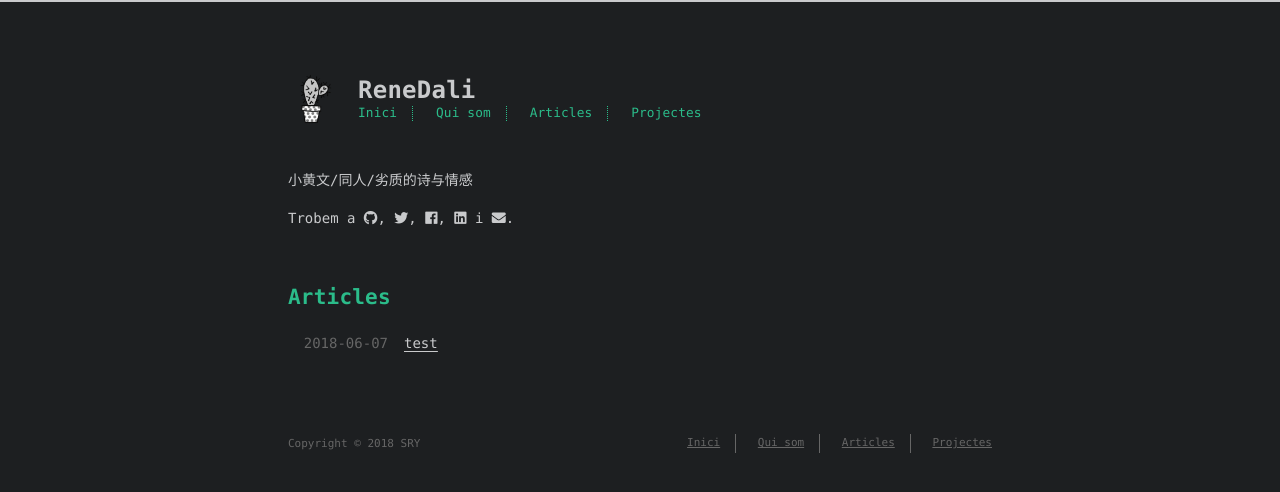
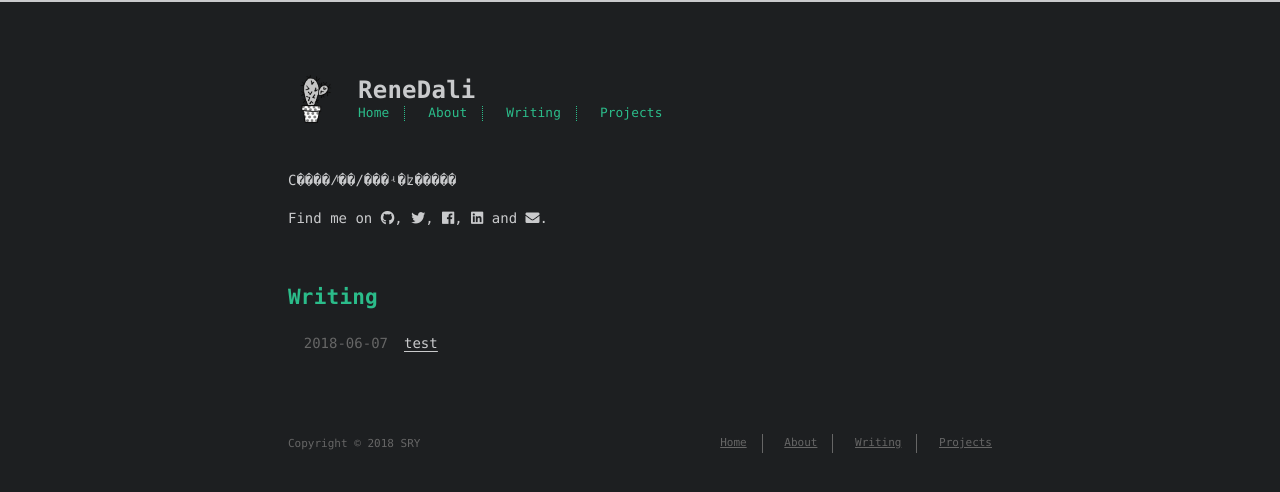
Before and after one commit to SSSRY/sssry.github.io, a plain HTML site: page index.html in a window 1280 px wide. Drawn offline with Linux system fonts and the light colour scheme; a web font is replaced by a local one.

Commit message:
Site updated: 2018-06-07 10:27:45

```diff
--- a/index.html
+++ b/index.html
@@ -6,16 +6,16 @@
     <meta http-equiv="X-UA-Compatible" content="IE=edge">
     <meta name="HandheldFriendly" content="True">
     <meta name="viewport" content="width=device-width, initial-scale=1, maximum-scale=1" />
-    <meta name="description" content="小黄文/同人/劣质的诗与情感">
+    <meta name="description" content="С����/ͬ��/���ʵ�ʫ�����">
 <meta property="og:type" content="website">
 <meta property="og:title" content="ReneDali">
 <meta property="og:url" content="http://yoursite.com/index.html">
 <meta property="og:site_name" content="ReneDali">
-<meta property="og:description" content="小黄文/同人/劣质的诗与情感">
+<meta property="og:description" content="С����/ͬ��/���ʵ�ʫ�����">
 <meta property="og:locale" content="default">
 <meta name="twitter:card" content="summary">
 <meta name="twitter:title" content="ReneDali">
-<meta name="twitter:description" content="小黄文/同人/劣质的诗与情感">
+<meta name="twitter:description" content="С����/ͬ��/���ʵ�ʫ�����">
 
 
 
@@ -68,13 +68,13 @@
         <a href="#"><i class="fas fa-bars fa-2x"></i></a>
       </li>
 
-        <li><a href="/">Inici</a></li>
+        <li><a href="/">Home</a></li>
 
-        <li><a href="/about/">Qui som</a></li>
+        <li><a href="/about/">About</a></li>
 
-        <li><a href="/archives/">Articles</a></li>
+        <li><a href="/archives/">Writing</a></li>
 
-        <li><a href="/projects_url">Projectes</a></li>
+        <li><a href="/projects_url">Projects</a></li>
 
     </ul>
   </div>
@@ -83,12 +83,12 @@
 
         <section id="about">
 
-    <p>小黄文/同人/劣质的诗与情感</p>
+    <p>С����/ͬ��/���ʵ�ʫ�����</p>
 
 
 
     <p>
-      Trobem a
+      Find me on
 
 
 
@@ -121,7 +121,7 @@
             <i class="fab fa-linkedin"></i><!--
       ---></a><!--
     ---><!--
-    ---> i
+    ---> and
 
 
 
@@ -137,7 +137,7 @@
 </section>
 
 <section id="writing">
-  <span class="h1"><a href="/archives">Articles</a></span>
+  <span class="h1"><a href="/archives">Writing</a></span>
   <ul class="post-list">
 
 
@@ -175,13 +175,13 @@
     <nav>
       <ul>
 
-          <li><a href="/">Inici</a></li>
+          <li><a href="/">Home</a></li>
 
-          <li><a href="/about/">Qui som</a></li>
+          <li><a href="/about/">About</a></li>
 
-          <li><a href="/archives/">Articles</a></li>
+          <li><a href="/archives/">Writing</a></li>
 
-          <li><a href="/projects_url">Projectes</a></li>
+          <li><a href="/projects_url">Projects</a></li>
 
       </ul>
     </nav>
```
Also changed, not shown: 2018/06/07/test/index.html (+19 -19 lines), archives/2018/06/index.html (+11 -11 lines), archives/2018/index.html (+11 -11 lines), archives/index.html (+11 -11 lines), categories/index.html (+11 -11 lines), posts/index.html (+11 -11 lines), tags/index.html (+11 -11 lines).
